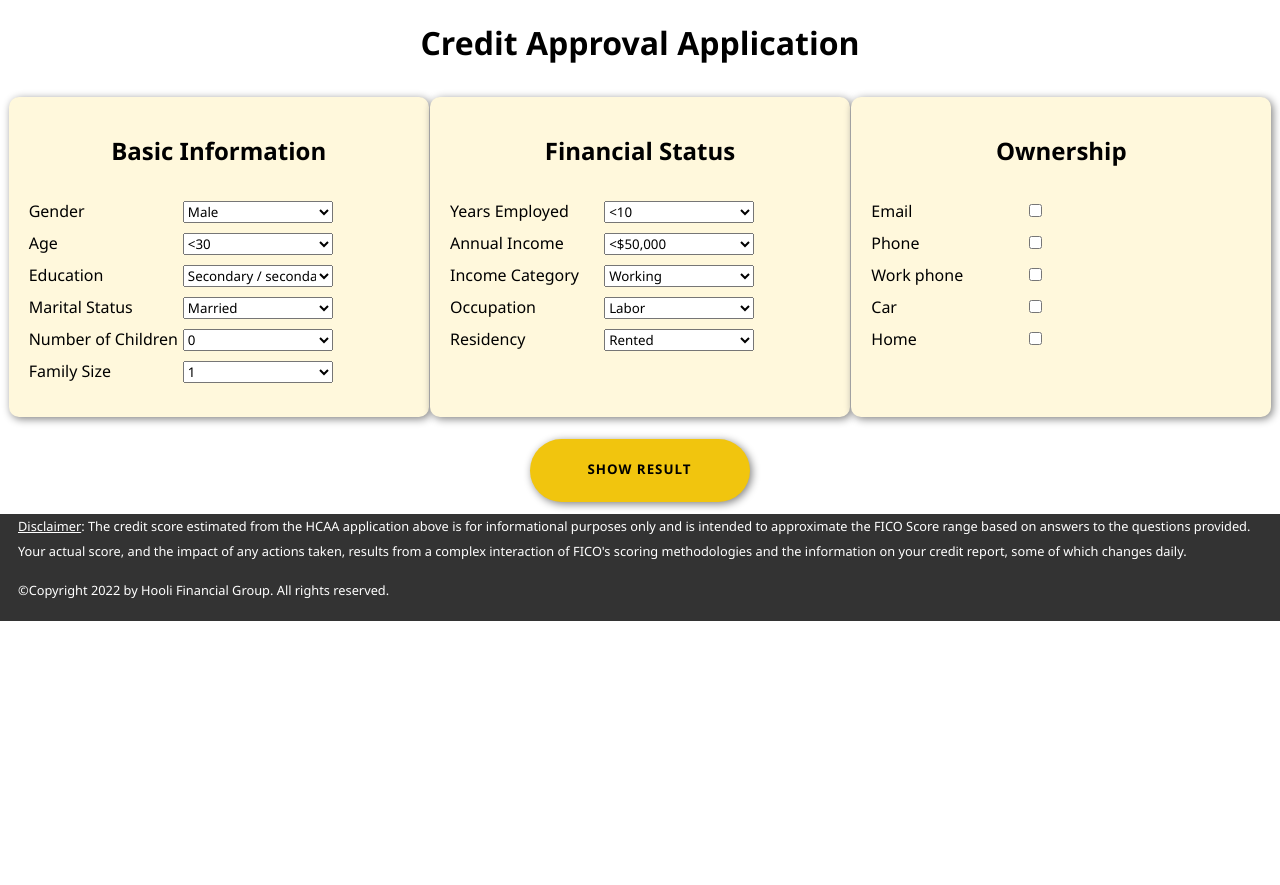
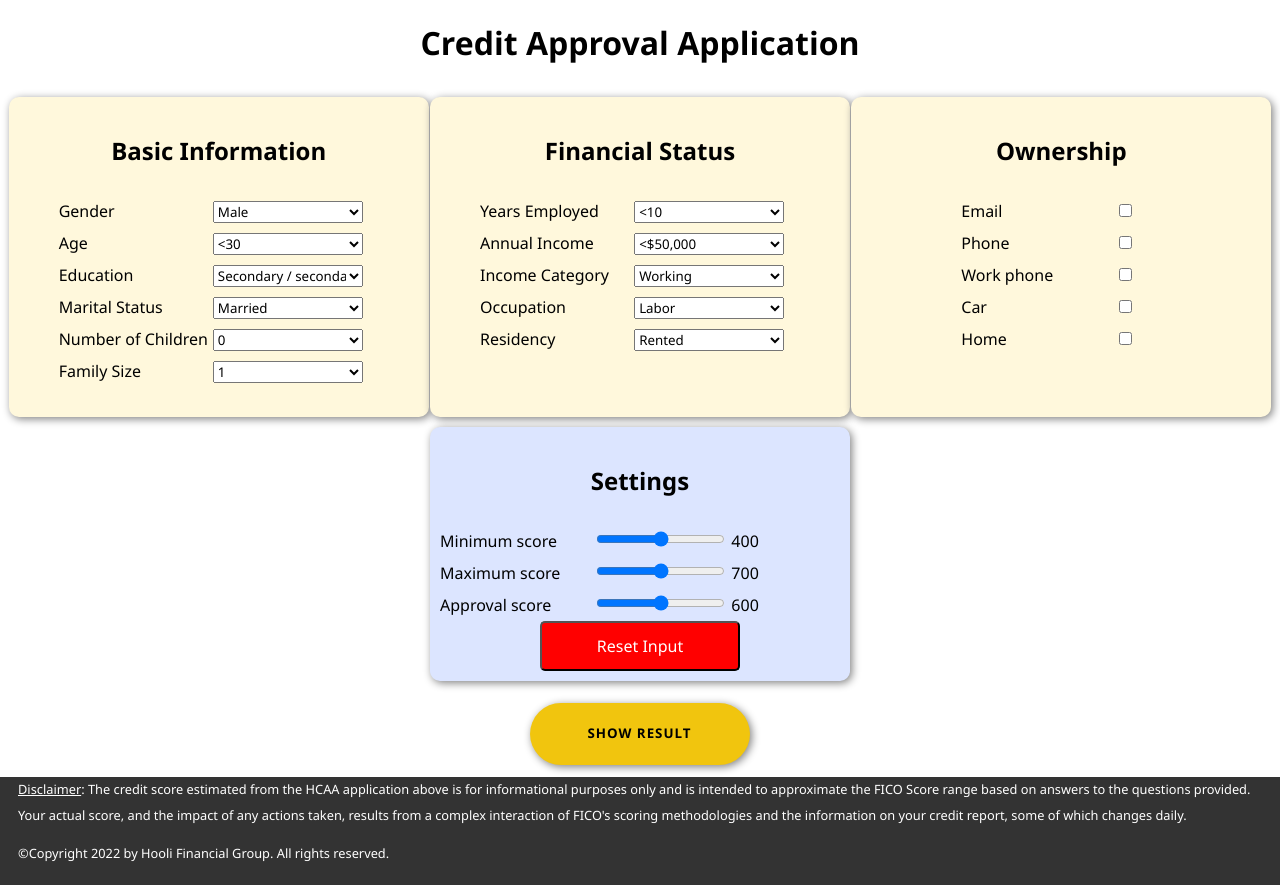
Before and after one commit to anhdo93/WGU-C964, a Flask app: page / in a window 1280 px wide. Shown: the part 90-975 px from the top of the page. Before the commit the page ends 711 px from the top, so only its background shows below. Run offline with Flask 2, Linux system fonts and the light colour scheme.

Commit message:
Added settings for web app

```diff
--- a/app.py
+++ b/app.py
@@ -45,9 +45,14 @@ def result():
     assign(user,'Realty','HOME')
 
     user_df = pd.DataFrame(user.to_dict(all_features), index=[0])
-    model_trained.show_result(user_df)
 
-    return str(model_trained.show_result(user_df))
+    min=int(request.form.get("MINIMUM"))
+    max=int(request.form.get("MAXIMUM"))
+    approval=int(request.form.get("APPROVAL"))
+
+    prediction = float(model_trained.show_result(user_df))
+    score = round((1-prediction)*(max-min)+min)
+    return str(score)
     #return user.to_dict(all_features)
 
 
--- a/model_trained.py
+++ b/model_trained.py
@@ -30,5 +30,3 @@ def show_result(user_df):
 
 def get_features():
   return all_features
-
-print(show_result(user_df))
--- a/static/simulation.js
+++ b/static/simulation.js
@@ -3,6 +3,7 @@ $('#appForm').submit(function(event){
 
     var form = $(this);
     var actionUrl = form.attr('action');
+
 
     // Run Python script
     jqXHR = $.ajax({
@@ -20,15 +21,30 @@ $('#appForm').submit(function(event){
         }
     });
 
-    result = jqXHR.responseText;
-    score = Math.round((1-result)*300+400);
+    score = parseInt(jqXHR.responseText,10);
+    threshold = parseInt($('#approval').val(),10);
+    min = parseInt($('#minimum').val(),10);
+    max = parseInt($('#maximum').val(),10);
 
     $('#score').hide();
+    $('#message').hide();
     $('.loader').show();
 
     setTimeout(() => {
         $('.loader').hide();
+        $('#intro').text("Your estimated credit score is...")
+        if (score >= threshold) {
             $('#score').text(score);
+            $('#score').css("color","green");
+            chance = (score-threshold)/(max-threshold)*100;
+            $("#message").text("Congratulations, your approval chance is: "+chance.toFixed(1)+"%!");
+        } else {
+            $('#score').text(score);
+            $('#score').css("color","red");
+            chance = (threshold-score)/(threshold-min)*100;
+            $("#message").text("Unfortunately, your rejection chance is: "+chance.toFixed(1)+"%.");
+        }
         $('#score').show();
+        $('#message').show();
     }, 1000);
 });
--- a/static/style.css
+++ b/static/style.css
@@ -46,11 +46,42 @@ h1, h2 {
     flex-grow: 1;
     max-width: 400px;
 }
+.break {
+    flex-basis: 100%;
+    height: 10px;
+}
+.settings {
+    min-height: 200px;
+    padding: 10px;
+    margin: auto;
+    box-shadow: 2px 2px 8px 0 rgb(128 128 128);
+    background-color: rgb(220, 229, 255);
+    border-radius: 10px;
+    width: 300px;
+    min-width: 300px;
+    flex-grow: 1;
+    max-width: 400px;
+}
+#reset {
+    background-color: red;
+    color: white;
+    border-radius: 5px;
+    margin-left: 25%;
+    width: 50%;
+    height: 50px;
+    font-size: 16px;
+}
+#reset:hover {
+    cursor: pointer;
+    transition: 0.7s;
+    background-color: white;
+    color: black;
+}
 .dropdown {
-    margin: 10px;
+    margin: 10px 10% 20px 10%;
 }
 .checkbox {
-    margin: 10px;
+    margin: 10px 25% 20px 25%;
 }
 label {
     display: inline-block;
@@ -78,9 +109,20 @@ select {
   background-color: #c7a10b;
   color: white;
 }
-#score{
+#intro {
+    color:black;
+    font-size:200%;
+    text-align: center;
+}
+#score {
     color:blue;
-    font-size:500%;
+    font-size:400%;
+    font:bold;
+    text-align: center;
+}
+#message{
+    color:black;
+    font-size:100%;
     text-align: center;
 }
 .loader {
--- a/templates/index.html
+++ b/templates/index.html
@@ -160,12 +160,30 @@
                             </div>
                         </section>
                     </div>
+                    <div class="break"></div>
+                    <div class="settings">
+                        <section>
+                            <h2>Settings</h2>
+                            <label for="minimum">Minimum score</label>
+                            <input type="range" id="minimum" name="MINIMUM" value="400" min="300" max="500" oninput="this.nextElementSibling.value = this.value">
+                            <output>400</output>
+                            <label for="maximum">Maximum score</label>
+                            <input type="range" id="maximum" name="MAXIMUM" value="700" min="500" max="900" oninput="this.nextElementSibling.value = this.value">
+                            <output>700</output>
+                            <label for="approval">Approval score</label>
+                            <input type="range" id="approval" name="APPROVAL" value="600" min="300" max="900" oninput="this.nextElementSibling.value = this.value">
+                            <output>600</output>
+                            <input type="reset" id="reset" value="Reset Input"/>
+                        </section>
+                    </div>
                 </div>
             </form>
             <input type="submit" form="appForm" value="Show Result" id="formButton">
             <section class="result">
+                <div id="intro"></div>
                 <div class="loader"></div>
                 <div id="score"></div>
+                <div id="message"></div>
             </section>
             <script src="/static/simulation.js"></script>
         </main>
```
Lines whose indentation alone changed are shown as unchanged.
